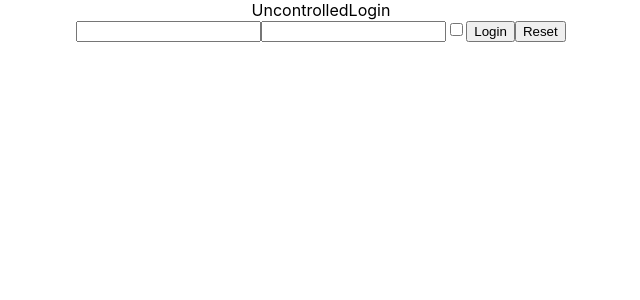
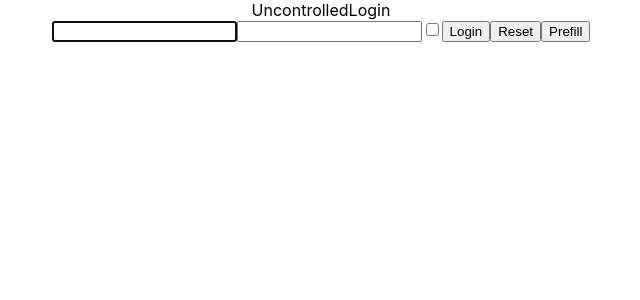
Before and after one commit to Beji96/Develhope-react-exercise, a React (Create React App) app: page / in a window 1280 px wide. Shown: the top 300 px of the page, without its empty margins (319-959 px from the left). Built offline with nearby package versions, Linux system fonts and the light colour scheme.

Commit message:
finish forms 6

```diff
--- a/src/UncontrolledLogin.jsx
+++ b/src/UncontrolledLogin.jsx
@@ -1,6 +1,7 @@
-import React, { Component } from "react";
+import React, { Component, createRef } from "react";
 
 export default class UncontrolledLogin extends Component {
+  _formRef = createRef();
   handleFormSubmit = (event) => {
     event.preventDefault();
 
@@ -13,18 +14,26 @@ export default class UncontrolledLogin extends Component {
       remember,
     });
   };
+  handlePrefill = () => {
+    this._formRef.current.elements.username.value = "flavius96";
+    this._formRef.current.elements.password.value = "hello1212";
+    this._formRef.current.elements.remember.checked = true;
+  };
 
   render() {
     return (
       <div>
         UncontrolledLogin
-        <form onSubmit={this.handleFormSubmit}>
-          <input type="text" name="username" />
+        <form ref={this._formRef} onSubmit={this.handleFormSubmit}>
+          <input type="text" name="username" autoFocus />
           <input type="password" name="password" />
           <input type="checkbox" name="remember" />
 
           <button type="submit">Login</button>
           <button type="reset">Reset</button>
+          <button type="button" onClick={this.handlePrefill}>
+            Prefill
+          </button>
         </form>
       </div>
     );
```
